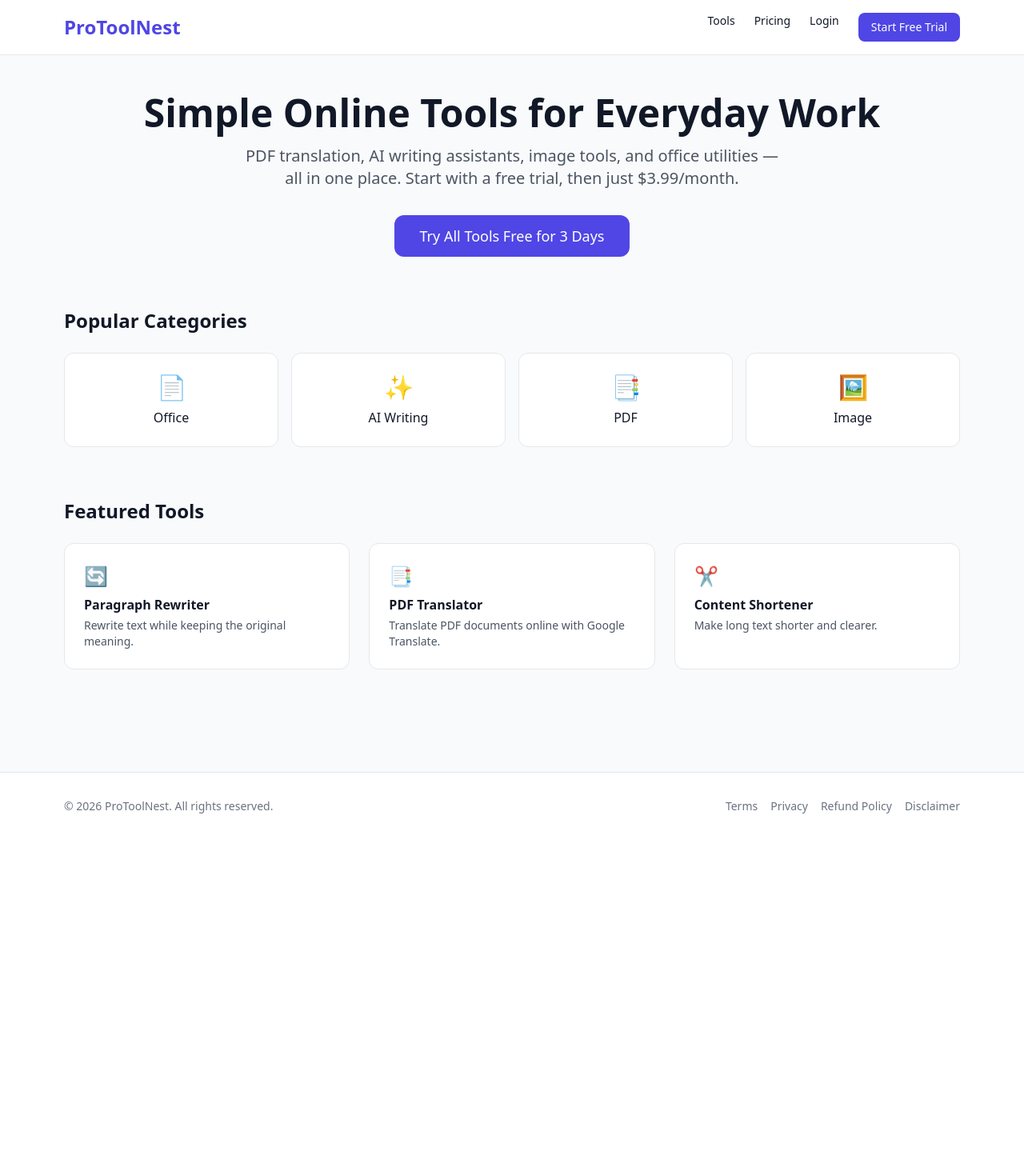
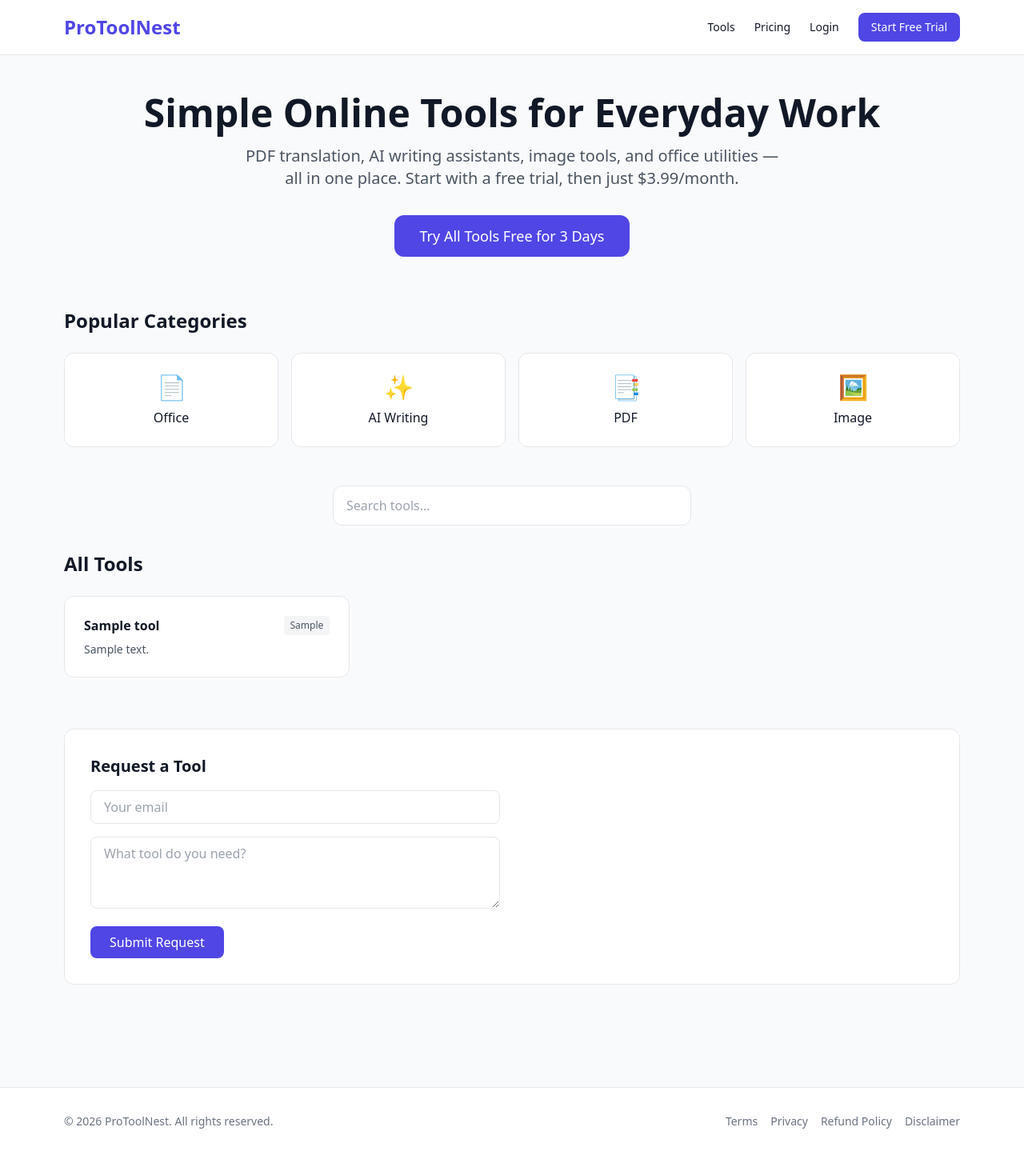
Before and after one commit to songke78772-oss/toolnest-v3, a Node server app: page / in a window 1280 px wide. Shown: the whole page at 80% size. Before the commit the page ends 1017 px from the top, so only its background shows below. Run offline with Node 20, Linux system fonts and the light colour scheme; tables that the repository leaves empty hold one stand-in row (values such as "Sample post"); some libraries are stand-ins or nearby versions.

Commit message:
Update navigation and keywords in index.ejs

```diff
--- a/views/index.ejs
+++ b/views/index.ejs
@@ -5,7 +5,7 @@
   <meta name="viewport" content="width=device-width, initial-scale=1.0">
   <title>ProToolNest - Online PDF, Image, AI Writing & Office Tools</title>
   <meta name="description" content="ProToolNest offers fast online tools for PDF translation, image processing, AI writing, and office productivity. Simple, affordable, $3.99/month after free trial.">
-  <meta name="keywords" content="online tools, PDF translator, AI writer, image compressor, office tools, productivity tools">
+  <meta name="keywords" content="online tools, PDF translator, AI writer, image tools, office tools, productivity">
   <link rel="canonical" href="https://protoolnest.com/">
   <script src="https://cdn.tailwindcss.com"></script>
 </head>
@@ -13,11 +13,16 @@
   <header class="bg-white border-b">
     <div class="max-w-6xl mx-auto px-4 py-4 flex justify-between items-center">
       <a href="/" class="text-2xl font-bold text-indigo-600">ProToolNest</a>
-      <nav class="flex gap-6 text-sm">
-        <a href="/tools" class="hover:text-indigo-600">Tools</a>
+      <nav class="flex gap-6 text-sm items-center">
+        <a href="/#tools" class="hover:text-indigo-600">Tools</a>
         <a href="/pricing" class="hover:text-indigo-600">Pricing</a>
+        <% if (loggedIn) { %>
+          <a href="/dashboard" class="hover:text-indigo-600">Dashboard</a>
+          <a href="/logout" class="hover:text-indigo-600">Logout</a>
+        <% } else { %>
           <a href="/login" class="hover:text-indigo-600">Login</a>
           <a href="/register" class="bg-indigo-600 text-white px-4 py-2 rounded-lg hover:bg-indigo-700">Start Free Trial</a>
+        <% } %>
       </nav>
     </div>
   </header>
@@ -29,53 +34,74 @@
         PDF translation, AI writing assistants, image tools, and office utilities — all in one place.
         Start with a free trial, then just $3.99/month.
       </p>
+      <% if (!loggedIn) { %>
         <a href="/register" class="inline-block bg-indigo-600 text-white text-lg px-8 py-3 rounded-xl hover:bg-indigo-700">
           Try All Tools Free for 3 Days
         </a>
+      <% } %>
     </section>
 
-    <section class="mb-16">
+    <section class="mb-12">
       <h2 class="text-2xl font-semibold mb-6">Popular Categories</h2>
       <div class="grid grid-cols-2 md:grid-cols-4 gap-4">
-        <a href="/tools?category=office" class="bg-white p-6 rounded-xl border hover:shadow-md text-center">
+        <a href="/?category=Office" class="bg-white p-6 rounded-xl border hover:shadow-md text-center">
           <div class="text-3xl mb-2">📄</div>
           <div class="font-medium">Office</div>
         </a>
-        <a href="/tools?category=ai" class="bg-white p-6 rounded-xl border hover:shadow-md text-center">
+        <a href="/?category=AI" class="bg-white p-6 rounded-xl border hover:shadow-md text-center">
           <div class="text-3xl mb-2">✨</div>
           <div class="font-medium">AI Writing</div>
         </a>
-        <a href="/tools?category=pdf" class="bg-white p-6 rounded-xl border hover:shadow-md text-center">
+        <a href="/?category=PDF" class="bg-white p-6 rounded-xl border hover:shadow-md text-center">
           <div class="text-3xl mb-2">📑</div>
           <div class="font-medium">PDF</div>
         </a>
-        <a href="/tools?category=image" class="bg-white p-6 rounded-xl border hover:shadow-md text-center">
+        <a href="/?category=Image" class="bg-white p-6 rounded-xl border hover:shadow-md text-center">
           <div class="text-3xl mb-2">🖼️</div>
           <div class="font-medium">Image</div>
         </a>
       </div>
     </section>
 
-    <section>
-      <h2 class="text-2xl font-semibold mb-6">Featured Tools</h2>
-      <div class="grid md:grid-cols-3 gap-6">
-        <!-- Tools will be rendered from DB in real version -->
-        <div class="bg-white p-6 rounded-xl border">
-          <div class="text-2xl mb-2">🔄</div>
-          <h3 class="font-semibold mb-1">Paragraph Rewriter</h3>
-          <p class="text-sm text-gray-600">Rewrite text while keeping the original meaning.</p>
+    <!-- Search -->
+    <div class="mb-8">
+      <form action="/" method="get" class="max-w-md mx-auto">
+        <input type="text" name="q" value="<%= typeof q !== 'undefined' ? q : '' %>"
+               placeholder="Search tools..."
+               class="w-full px-4 py-3 border rounded-xl focus:outline-none focus:ring-2 focus:ring-indigo-500">
+      </form>
     </div>
-        <div class="bg-white p-6 rounded-xl border">
-          <div class="text-2xl mb-2">📑</div>
-          <h3 class="font-semibold mb-1">PDF Translator</h3>
-          <p class="text-sm text-gray-600">Translate PDF documents online with Google Translate.</p>
+
+    <!-- All Tools -->
+    <section id="tools">
+      <h2 class="text-2xl font-semibold mb-6">All Tools</h2>
+      <div class="grid md:grid-cols-2 lg:grid-cols-3 gap-6">
+        <% if (tools && tools.length > 0) { %>
+          <% tools.forEach(tool => { %>
+            <a href="/tool/<%= tool.id %>" class="bg-white p-6 rounded-xl border hover:shadow-md block">
+              <div class="flex items-start justify-between mb-2">
+                <h3 class="font-semibold"><%= tool.name %></h3>
+                <% if (tool.category) { %>
+                  <span class="text-xs bg-gray-100 text-gray-600 px-2 py-1 rounded"><%= tool.category %></span>
+                <% } %>
               </div>
-        <div class="bg-white p-6 rounded-xl border">
-          <div class="text-2xl mb-2">✂️</div>
-          <h3 class="font-semibold mb-1">Content Shortener</h3>
-          <p class="text-sm text-gray-600">Make long text shorter and clearer.</p>
+              <p class="text-sm text-gray-600"><%= tool.description || 'Online tool' %></p>
+            </a>
+          <% }) %>
+        <% } else { %>
+          <p class="text-gray-500 col-span-full">No tools found.</p>
+        <% } %>
       </div>
-      </div>
+    </section>
+
+    <!-- Tool Request -->
+    <section class="mt-16 bg-white p-8 rounded-xl border">
+      <h2 class="text-xl font-semibold mb-4">Request a Tool</h2>
+      <form action="/request-tool" method="post" class="space-y-4 max-w-lg">
+        <input type="email" name="email" placeholder="Your email" required class="w-full px-4 py-2 border rounded-lg">
+        <textarea name="content" placeholder="What tool do you need?" required rows="3" class="w-full px-4 py-2 border rounded-lg"></textarea>
+        <button type="submit" class="bg-indigo-600 text-white px-6 py-2 rounded-lg hover:bg-indigo-700">Submit Request</button>
+      </form>
     </section>
   </main>
 
```
Lines whose indentation alone changed are shown as unchanged.
